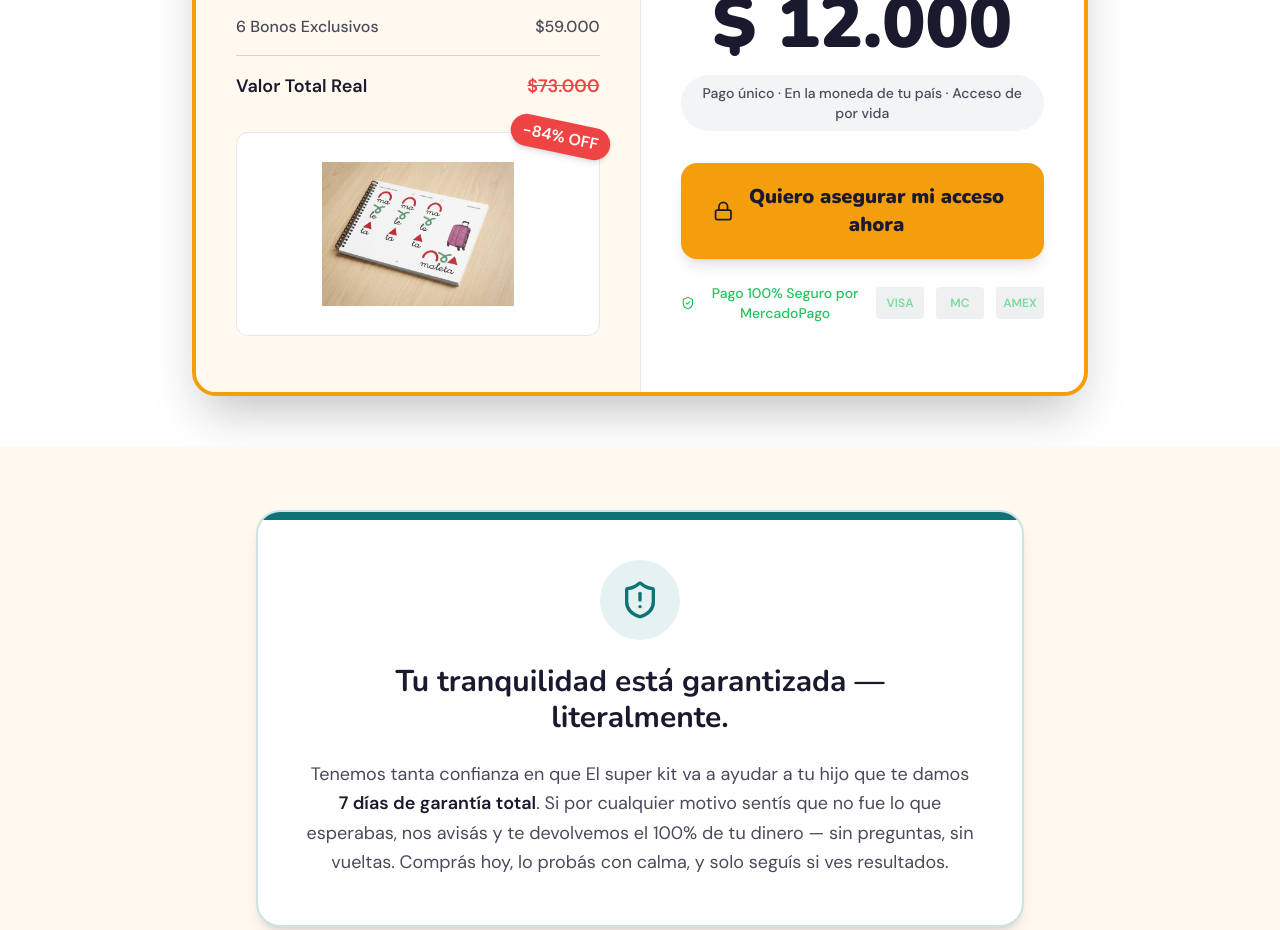
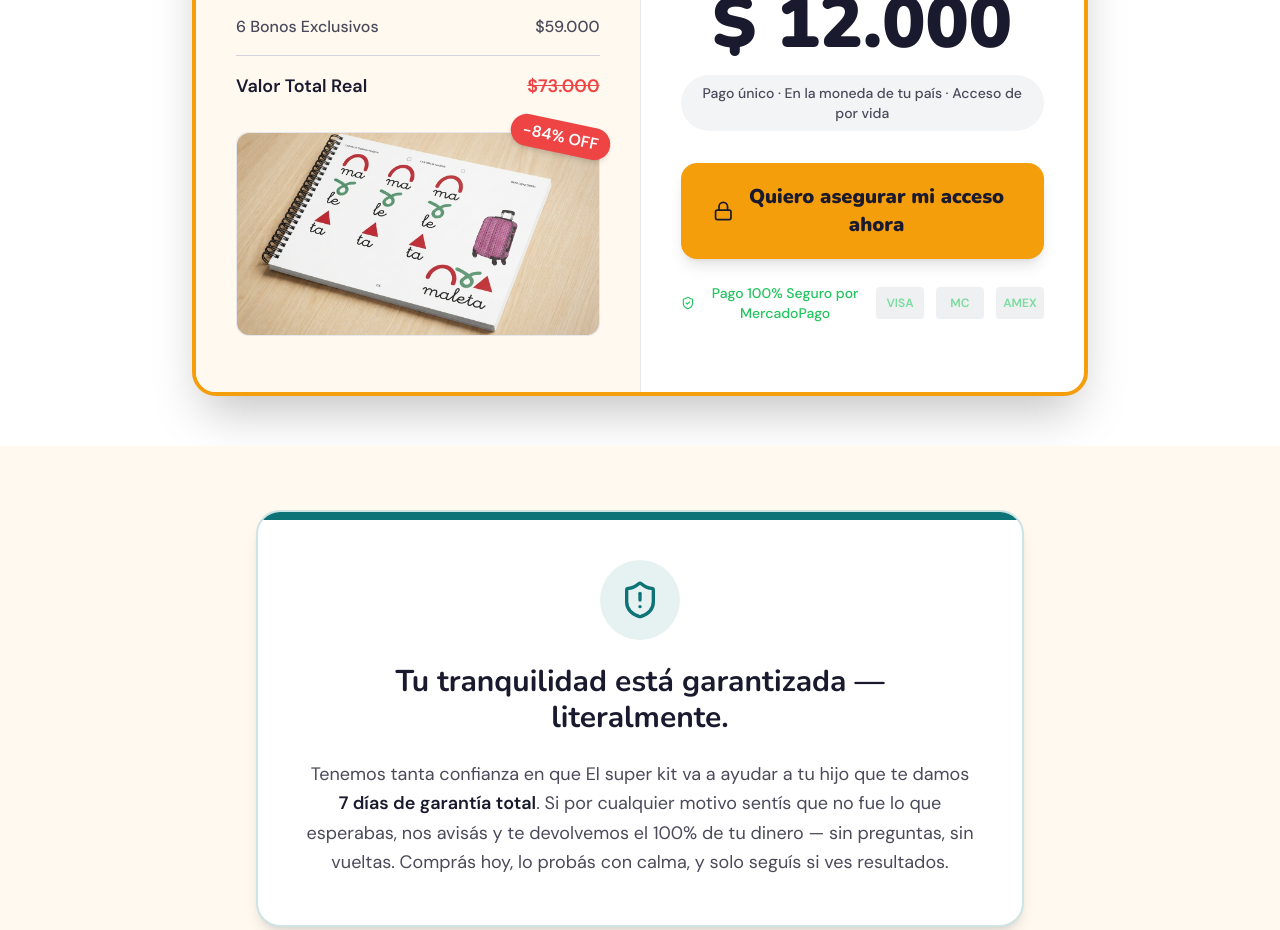
Before and after one commit to malcom01010110/landing-kitfonetico, a React (Vite) app in the folder Landing/: page / in a window 1280 px wide. Shown: the part 6340-7270 px from the top of the page. Built offline with nearby package versions, Linux system fonts and the light colour scheme.

Commit message:
Update PricingOffer.tsx

```diff
--- a/Landing/src/components/PricingOffer.tsx
+++ b/Landing/src/components/PricingOffer.tsx
@@ -61,7 +61,7 @@ export function PricingOffer() {
   <img
     src="/pack.jpeg"
     alt="Kit principal + bonos"
-    className="w-40 md:w-48 h-auto object-contain"
+    className="w-full h-full object-cover rounded-xl"
   />
 
 </div>
```
